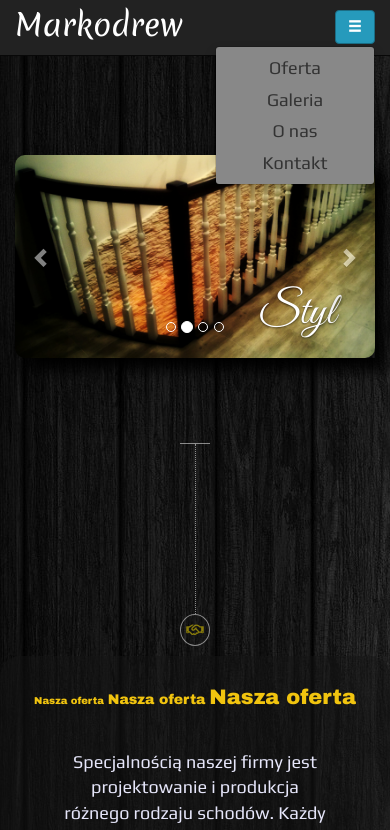
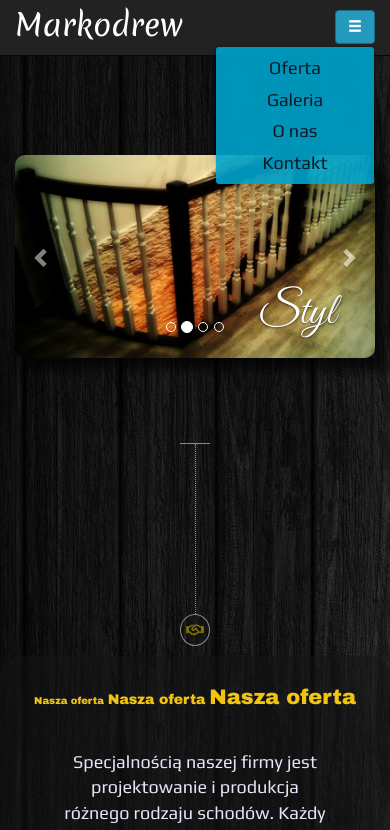
Before and after one commit to Kodecky/Markodrew, a website: page index.html in a window 390 px wide. Both pictures are taken after a click on the button 354 px from the left and 27 px from the top of the page. Shown: the top 830 px of the page. Drawn offline with nearby package versions, Linux system fonts and the light colour scheme.

Commit message:
Change color of dropdown menu

```diff
--- a/gallery.css
+++ b/gallery.css
@@ -135,13 +135,13 @@ header .navbar-brand span:hover{
     border-radius: 15px;
     margin-top: 50px;
     margin-bottom: 15px;
-    box-shadow: 6px 6px 10px black;
+    box-shadow: 4px 4px 10px black;
     transition: .5s;
 }
 .projects [class*='projects-item']:hover{
     transform: scale(1.03);
     cursor: pointer;
-    box-shadow: 12px 12px 12px black;
+    box-shadow: 12px 12px 12px rgba(0, 0, 0, 0.7);
 }
 .projects .item-layer{
     background-color: rgba(45, 45, 45, 0.35);
--- a/style.css
+++ b/style.css
@@ -101,7 +101,8 @@ header nav ul li a:hover{
     margin-top: 10px;
 }
 .dropdown .dropdown-menu{
-    background-color: #888;
+    background-color: rgba(0, 163, 204, 0.9)/*rgba(159, 190, 223, 0.9)*/;
+    width: 150px;
 }
 .dropdown .dropdown-menu li{
     text-align: center;
@@ -109,10 +110,11 @@ header nav ul li a:hover{
 .dropdown .dropdown-menu li a{
     transition: .1s;
     border-radius: 5px;
+    color: rgb(13, 25, 38);
 }
 .dropdown .dropdown-menu li a:hover{
     color: white;
-    background-color: #333;
+    background-color: rgb(39, 75, 114);
 }
 @media (max-width: 767px){
     .navbar-header{
@@ -133,7 +135,7 @@ header nav ul li a:hover{
     max-width: 1000px;
     margin: 0 auto;
     margin-bottom: 60px;
-    box-shadow: 12px 12px 15px #000;
+    box-shadow: 15px 15px 12px rgba(0, 0, 0, 0.7);
 }
 .carousel-inner{
     border-radius: 10px;
@@ -181,6 +183,7 @@ header nav ul li a:hover{
     .carousel{
         margin-top: 75px;
         margin-bottom: 75px;
+        box-shadow: 12px 12px 12px rgba(0, 0, 0, 0.7);
     }
     [class*="slogan-"]{
         font-size: 45px;
```
